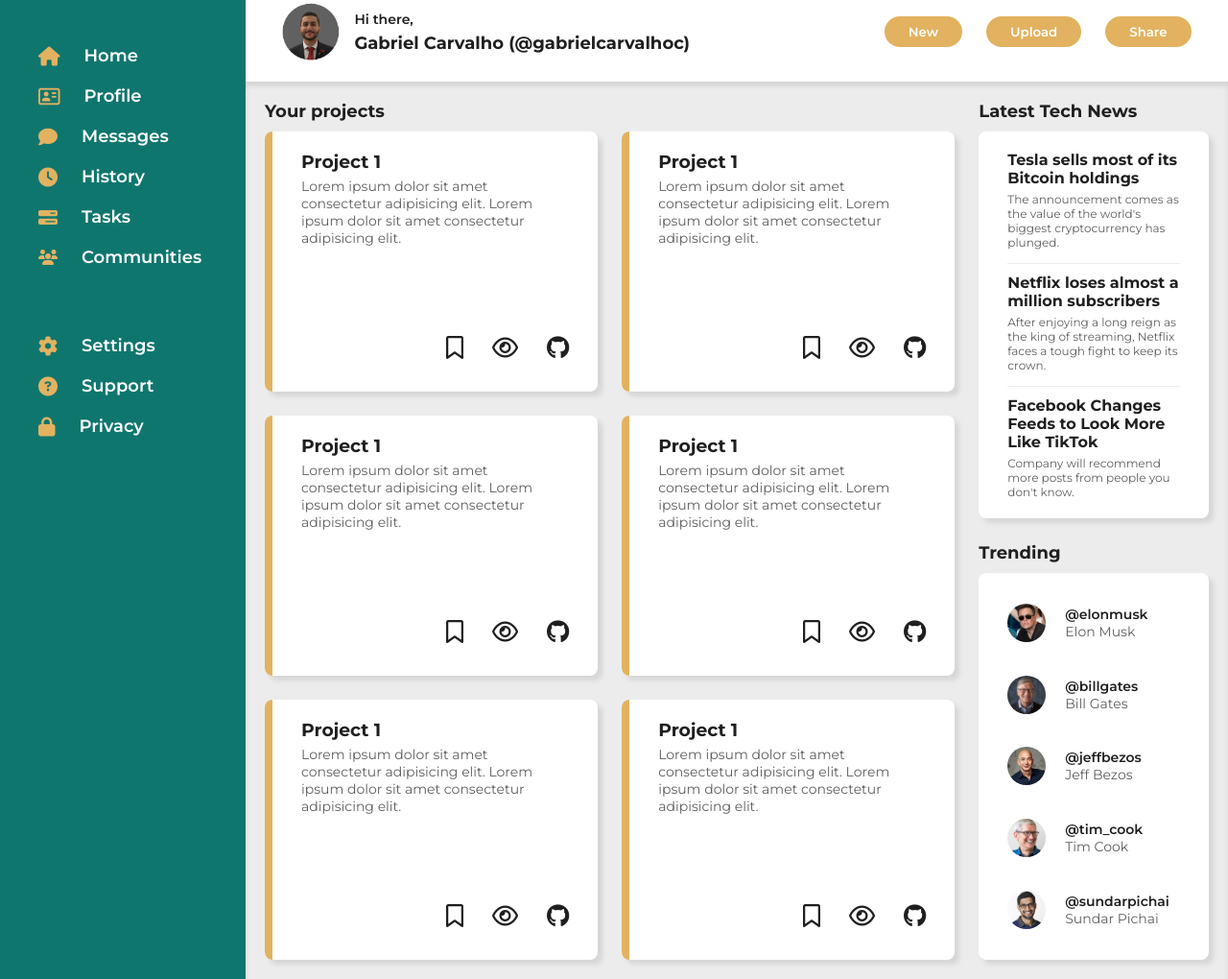
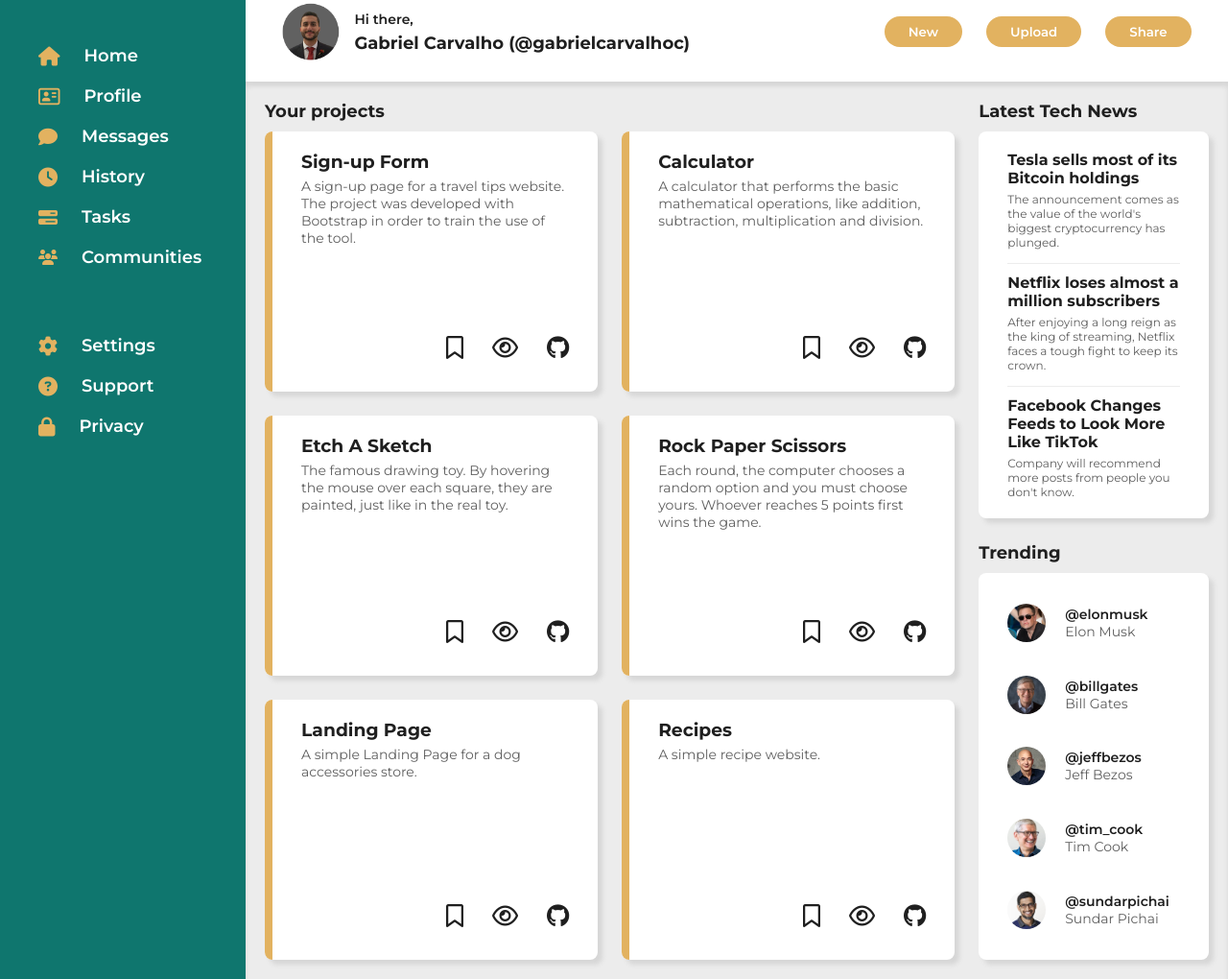
Before and after one commit to gabrielcarvalhoc/admin-dashboard, a plain HTML site: page index.html in a window 1280 px wide. Shown: the part 102-1122 px from the top of the page at 96% size. Drawn offline with Linux system fonts and the light colour scheme.

Commit message:
Add projects

```diff
--- a/css/style.scss
+++ b/css/style.scss
@@ -208,6 +208,11 @@ body {
                 background-color: $color-white;
                 border-radius: 8px;
                 box-shadow: 5px 5px 5px #d6d6d6;
+                transition: all 0.25s ease;
+
+                &:hover {
+                    transform: translateY(-1.5%);
+                }
 
                 .project-border {
                     grid-row: 1 / 3;
--- a/index.html
+++ b/index.html
@@ -122,8 +122,98 @@
                     <div class="project-card">
                         <div class="project-border"></div>
                         <div class="project-text">
-                            <h3>Project 1</h3>
-                            <p>Lorem ipsum dolor sit amet consectetur adipisicing elit. Lorem ipsum dolor sit amet consectetur adipisicing elit.</p>
+                            <h3>Sign-up Form</h3>
+                            <p>A sign-up page for a travel tips website. The project was developed with Bootstrap in order to train the use of the tool.</p>
+                        </div>
+                        <div class="project-icons">
+                            <a href="#">
+                                <i class="fa fa-regular fa-bookmark fa-xl"></i>
+                            </a>
+                            <a href="https://gabrielcarvalhoc.github.io/sign-up-form/" target="_blank">
+                                <i class="fa fa-regular fa-eye fa-xl"></i>
+                            </a>
+                            <a href="https://github.com/gabrielcarvalhoc/sign-up-form" target="_blank">
+                                <i class="fa fa-brands fa-github fa-xl"></i>
+                            </a>
+                        </div>
+                    </div>
+                    <div class="project-card">
+                        <div class="project-border"></div>
+                        <div class="project-text">
+                            <h3>Calculator</h3>
+                            <p>A calculator that performs the basic mathematical operations, like addition, subtraction, multiplication and division.</p>
+                        </div>
+                        <div class="project-icons">
+                            <a href="#">
+                                <i class="fa fa-regular fa-bookmark fa-xl"></i>
+                            </a>
+                            <a href="https://gabrielcarvalhoc.github.io/odin-calculator/" target="_blank">
+                                <i class="fa fa-regular fa-eye fa-xl"></i>
+                            </a>
+                            <a href="https://github.com/gabrielcarvalhoc/odin-calculator" target="_blank">
+                                <i class="fa fa-brands fa-github fa-xl"></i>
+                            </a>
+                        </div>
+                    </div>
+                    <div class="project-card">
+                        <div class="project-border"></div>
+                        <div class="project-text">
+                            <h3>Etch A Sketch</h3>
+                            <p>The famous drawing toy. By hovering the mouse over each square, they are painted, just like in the real toy.</p>
+                        </div>
+                        <div class="project-icons">
+                            <a href="#">
+                                <i class="fa fa-regular fa-bookmark fa-xl"></i>
+                            </a>
+                            <a href="https://gabrielcarvalhoc.github.io/odin-etch-a-sketch/" target="_blank">
+                                <i class="fa fa-regular fa-eye fa-xl"></i>
+                            </a>
+                            <a href="https://github.com/gabrielcarvalhoc/odin-etch-a-sketch" target="_blank">
+                                <i class="fa fa-brands fa-github fa-xl"></i>
+                            </a>
+                        </div>
+                    </div>
+                    <div class="project-card">
+                        <div class="project-border"></div>
+                        <div class="project-text">
+                            <h3>Rock Paper Scissors</h3>
+                            <p>Each round, the computer chooses a random option and you must choose yours. Whoever reaches 5 points first wins the game.</p>
+                        </div>
+                        <div class="project-icons">
+                            <a href="#">
+                                <i class="fa fa-regular fa-bookmark fa-xl"></i>
+                            </a>
+                            <a href="https://gabrielcarvalhoc.github.io/odin-rock-paper-scissors/" target="_blank">
+                                <i class="fa fa-regular fa-eye fa-xl"></i>
+                            </a>
+                            <a href="https://github.com/gabrielcarvalhoc/odin-rock-paper-scissors" target="_blank">
+                                <i class="fa fa-brands fa-github fa-xl"></i>
+                            </a>
+                        </div>
+                    </div>
+                    <div class="project-card">
+                        <div class="project-border"></div>
+                        <div class="project-text">
+                            <h3>Landing Page</h3>
+                            <p>A simple Landing Page for a dog accessories store.</p>
+                        </div>
+                        <div class="project-icons">
+                            <a href="#">
+                                <i class="fa fa-regular fa-bookmark fa-xl"></i>
+                            </a>
+                            <a href="https://gabrielcarvalhoc.github.io/odin-landing-page/" target="_blank">
+                                <i class="fa fa-regular fa-eye fa-xl"></i>
+                            </a>
+                            <a href="https://github.com/gabrielcarvalhoc/odin-landing-page" target="_blank">
+                                <i class="fa fa-brands fa-github fa-xl"></i>
+                            </a>
+                        </div>
+                    </div>
+                    <div class="project-card">
+                        <div class="project-border"></div>
+                        <div class="project-text">
+                            <h3>Recipes</h3>
+                            <p>A simple recipe website.</p>
                         </div>
                         <div class="project-icons">
                             <a href="#">
@@ -132,97 +222,7 @@
                             <a href="#">
                                 <i class="fa fa-regular fa-eye fa-xl"></i>
                             </a>
-                            <a href="#">
-                                <i class="fa fa-brands fa-github fa-xl"></i>
-                            </a>
-                        </div>
-                    </div>
-                    <div class="project-card">
-                        <div class="project-border"></div>
-                        <div class="project-text">
-                            <h3>Project 1</h3>
-                            <p>Lorem ipsum dolor sit amet consectetur adipisicing elit. Lorem ipsum dolor sit amet consectetur adipisicing elit.</p>
-                        </div>
-                        <div class="project-icons">
-                            <a href="#">
-                                <i class="fa fa-regular fa-bookmark fa-xl"></i>
-                            </a>
-                            <a href="#">
-                                <i class="fa fa-regular fa-eye fa-xl"></i>
-                            </a>
-                            <a href="#">
-                                <i class="fa fa-brands fa-github fa-xl"></i>
-                            </a>
-                        </div>
-                    </div>
-                    <div class="project-card">
-                        <div class="project-border"></div>
-                        <div class="project-text">
-                            <h3>Project 1</h3>
-                            <p>Lorem ipsum dolor sit amet consectetur adipisicing elit. Lorem ipsum dolor sit amet consectetur adipisicing elit.</p>
-                        </div>
-                        <div class="project-icons">
-                            <a href="#">
-                                <i class="fa fa-regular fa-bookmark fa-xl"></i>
-                            </a>
-                            <a href="#">
-                                <i class="fa fa-regular fa-eye fa-xl"></i>
-                            </a>
-                            <a href="#">
-                                <i class="fa fa-brands fa-github fa-xl"></i>
-                            </a>
-                        </div>
-                    </div>
-                    <div class="project-card">
-                        <div class="project-border"></div>
-                        <div class="project-text">
-                            <h3>Project 1</h3>
-                            <p>Lorem ipsum dolor sit amet consectetur adipisicing elit. Lorem ipsum dolor sit amet consectetur adipisicing elit.</p>
-                        </div>
-                        <div class="project-icons">
-                            <a href="#">
-                                <i class="fa fa-regular fa-bookmark fa-xl"></i>
-                            </a>
-                            <a href="#">
-                                <i class="fa fa-regular fa-eye fa-xl"></i>
-                            </a>
-                            <a href="#">
-                                <i class="fa fa-brands fa-github fa-xl"></i>
-                            </a>
-                        </div>
-                    </div>
-                    <div class="project-card">
-                        <div class="project-border"></div>
-                        <div class="project-text">
-                            <h3>Project 1</h3>
-                            <p>Lorem ipsum dolor sit amet consectetur adipisicing elit. Lorem ipsum dolor sit amet consectetur adipisicing elit.</p>
-                        </div>
-                        <div class="project-icons">
-                            <a href="#">
-                                <i class="fa fa-regular fa-bookmark fa-xl"></i>
-                            </a>
-                            <a href="#">
-                                <i class="fa fa-regular fa-eye fa-xl"></i>
-                            </a>
-                            <a href="#">
-                                <i class="fa fa-brands fa-github fa-xl"></i>
-                            </a>
-                        </div>
-                    </div>
-                    <div class="project-card">
-                        <div class="project-border"></div>
-                        <div class="project-text">
-                            <h3>Project 1</h3>
-                            <p>Lorem ipsum dolor sit amet consectetur adipisicing elit. Lorem ipsum dolor sit amet consectetur adipisicing elit.</p>
-                        </div>
-                        <div class="project-icons">
-                            <a href="#">
-                                <i class="fa fa-regular fa-bookmark fa-xl"></i>
-                            </a>
-                            <a href="#">
-                                <i class="fa fa-regular fa-eye fa-xl"></i>
-                            </a>
-                            <a href="#">
+                            <a href="https://github.com/gabrielcarvalhoc/odin-recipes" target="_blank">
                                 <i class="fa fa-brands fa-github fa-xl"></i>
                             </a>
                         </div>
```
Also changed, not shown: css/style.css, 1 other file.
